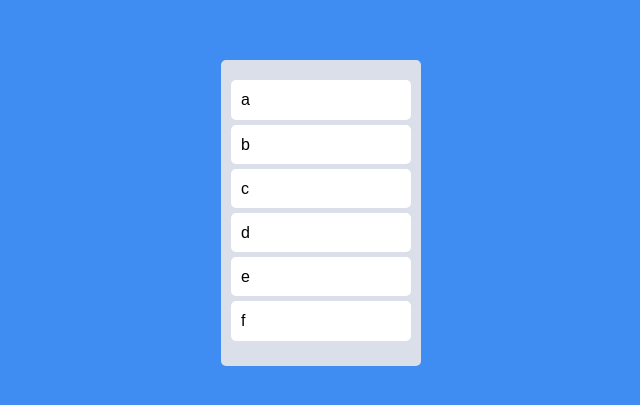
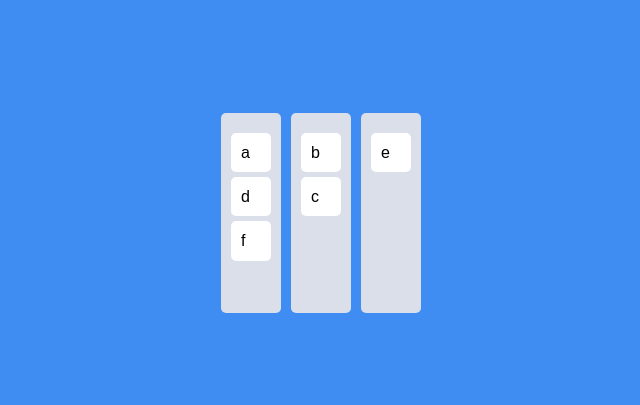
Before and after one commit to kkb4363/React-Netflix, a React (Create React App) app: page / in a window 1280 px wide. Shown: the part 187-592 px from the top of the page, without its empty margins (319-959 px from the left). Built offline with nearby package versions, Linux system fonts and the light colour scheme.

Commit message:
#6.5~6.8
react.memo

```diff
--- a/src/App.tsx
+++ b/src/App.tsx
@@ -1,9 +1,13 @@
-import {DragDropContext, Draggable, Droppable} from 'react-beautiful-dnd';
+import {DragDropContext, Draggable, Droppable, DropResult} from 'react-beautiful-dnd';
+import { useRecoilState } from 'recoil';
 import styled from 'styled-components';
+import { toDoState } from './components/atoms';
+import Board from './components/Board';
+
 
 const Wrapper = styled.div`
   display:flex;
-  max-width:480px;
+  max-width:680px;
   width:100%;
   margin:0 auto;
   justify-content:center;
@@ -14,51 +18,31 @@
 const Boards = styled.div`
 display:grid;
 width:200px;
-grid-template-columns:repeat(1,1fr);
-`;
-
-const Board = styled.div`
-background-color:${props => props.theme.boardColor};
-padding-top:30px;
-padding: 20px 10px;
-border-radius:5px;
-min-height:200px;
-`;
-
-const Card = styled.div`
-background-color: ${props => props.theme.cardColor};
-border-radius:5px;
-padding:10px 10px;
-margin-bottom:5px;
+grid-template-columns:repeat(3,1fr);
+gap:10px;
 `;
 
 const toDos = ['a','b','c','d','e','f'];
 
 function App() {
-  const onDragEnd = () => {
+  const [toDos, setToDos] = useRecoilState(toDoState)
+  const onDragEnd = ({draggableId,destination, source}:DropResult) => {
 
+    if(!destination) return;
+   /* setToDos(oldToDos => {
+      const ToDosCopy = [...oldToDos];
+      ToDosCopy.splice(source.index, 1);
+      ToDosCopy.splice(destination?.index, 0, draggableId);
+      return ToDosCopy;
+     })*/
   };
+
   return (
   <DragDropContext onDragEnd={onDragEnd}>
     <Wrapper>
       <Boards>
-      <Droppable droppableId='one'>
-        {(magic) =>
-        <Board ref={magic.innerRef}{...magic.droppableProps}>
-          {toDos.map((toDo, index) =>  <Draggable draggableId={toDo} index={index}>
-            {(magic) => (
-            <Card ref={magic.innerRef}
-                      {...magic.draggableProps}
-                      {...magic.dragHandleProps}
-                      >{toDo}
-            </Card>
-            )}
-          </Draggable>
-          )}
-          {magic.placeholder}
-        </Board>
-        }
-      </Droppable>
+        {Object.keys(toDos).map((boardId) => <Board
+        boardId={boardId} key={boardId} toDos={toDos[boardId]}/>)}
       </Boards>
     </Wrapper>
   </DragDropContext>
--- /dev/null
+++ b/src/components/Board.tsx
@@ -0,0 +1,33 @@
+import {Droppable} from 'react-beautiful-dnd';
+import styled from 'styled-components';
+import DragabbleCard from './DragabbleCard';
+
+const Wrapper = styled.div`
+background-color:${props => props.theme.boardColor};
+padding-top:30px;
+padding: 20px 10px;
+border-radius:5px;
+min-height:200px;
+`;
+
+interface IBoardProps{
+    toDos:string[];
+    boardId:string;
+}
+
+function Board({toDos, boardId}: IBoardProps){
+    return(
+        <Droppable droppableId='boardId'>
+        {(magic) =>
+        <Wrapper ref={magic.innerRef}{...magic.droppableProps}>
+          {toDos.map((toDo, index) =>
+            <DragabbleCard key={toDo} index={index} toDo={toDo}/>
+          )}
+          {magic.placeholder}
+        </Wrapper>
+        }
+      </Droppable>
+    )
+}
+
+export default Board;
--- /dev/null
+++ b/src/components/DragabbleCard.tsx
@@ -0,0 +1,31 @@
+import React from 'react';
+import {Draggable} from 'react-beautiful-dnd';
+import styled from 'styled-components';
+
+const Card = styled.div`
+background-color: ${props => props.theme.cardColor};
+border-radius:5px;
+padding:10px 10px;
+margin-bottom:5px;
+`;
+
+interface IDragabbleCardProps{
+    toDo:string;
+    index:number;
+}
+
+function DragabbleCard({toDo, index}: IDragabbleCardProps){
+    return(
+        <Draggable key={toDo} draggableId={toDo} index={index}>
+            {(magic) => (
+            <Card ref={magic.innerRef}
+                      {...magic.draggableProps}
+                      {...magic.dragHandleProps}
+                      >{toDo}
+            </Card>
+            )}
+          </Draggable>
+    )
+}
+
+export default React.memo(DragabbleCard);
--- a/src/components/atoms.tsx
+++ b/src/components/atoms.tsx
@@ -16,3 +16,16 @@
      set(minuteState, minutes);
   }
 })
+
+interface IToDoState {
+  [key:string]:string[];
+}
+
+export const toDoState = atom<IToDoState>({
+  key:'toDo',
+  default: {
+    to_do:['a','d','f'],
+    doing:['b','c',],
+    done:['e',],
+  },
+});
```
